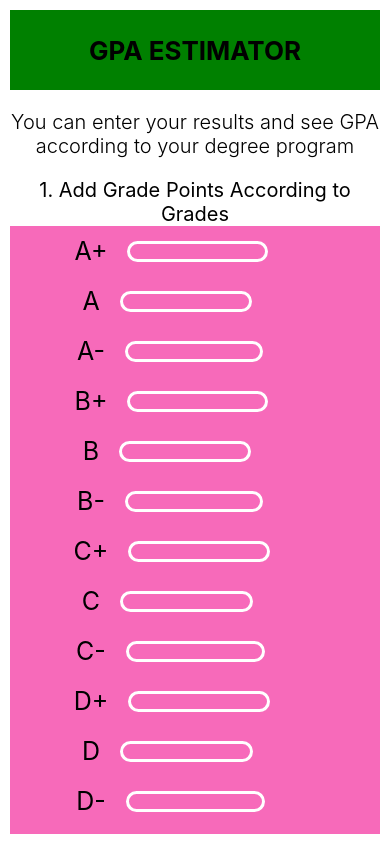
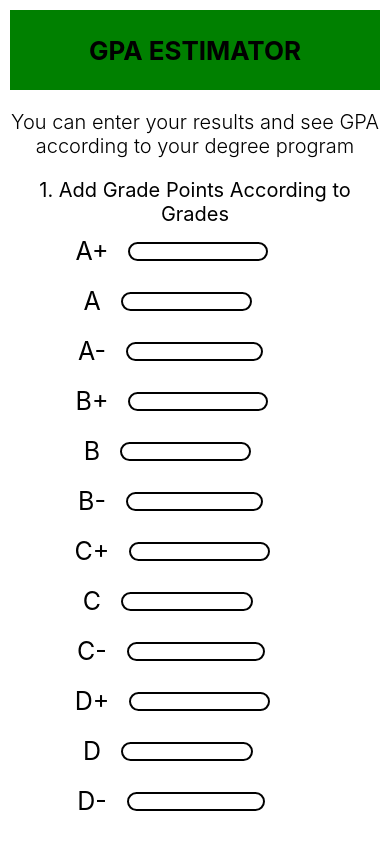
Before and after one commit to isurubandara1/GPA_Estimator_App, a React Native app: screen / in a window 390 px wide. Built offline with nearby package versions, Linux system fonts and the light colour scheme.

Commit message:
make structure of textfileds

```diff
--- a/App.jsx
+++ b/App.jsx
@@ -237,7 +237,6 @@ const styles = StyleSheet.create({
     alignItems: 'center',
     justifyContent: 'center',
     marginBottom: 15,
-    backgroundColor: '#f76aba',
 
   },
   gpaListText: {
@@ -252,9 +251,9 @@ const styles = StyleSheet.create({
     marginTop: 10,
   },
   gpaTextInput: {
-    borderWidth: 3,
-    borderRadius: 20,
-    borderColor: 'white',
+    borderWidth: 2,
+    borderRadius: 10,
+    borderColor: 'black',
     width: '50%',
     fontSize: 12,
     color: 'white',
```
